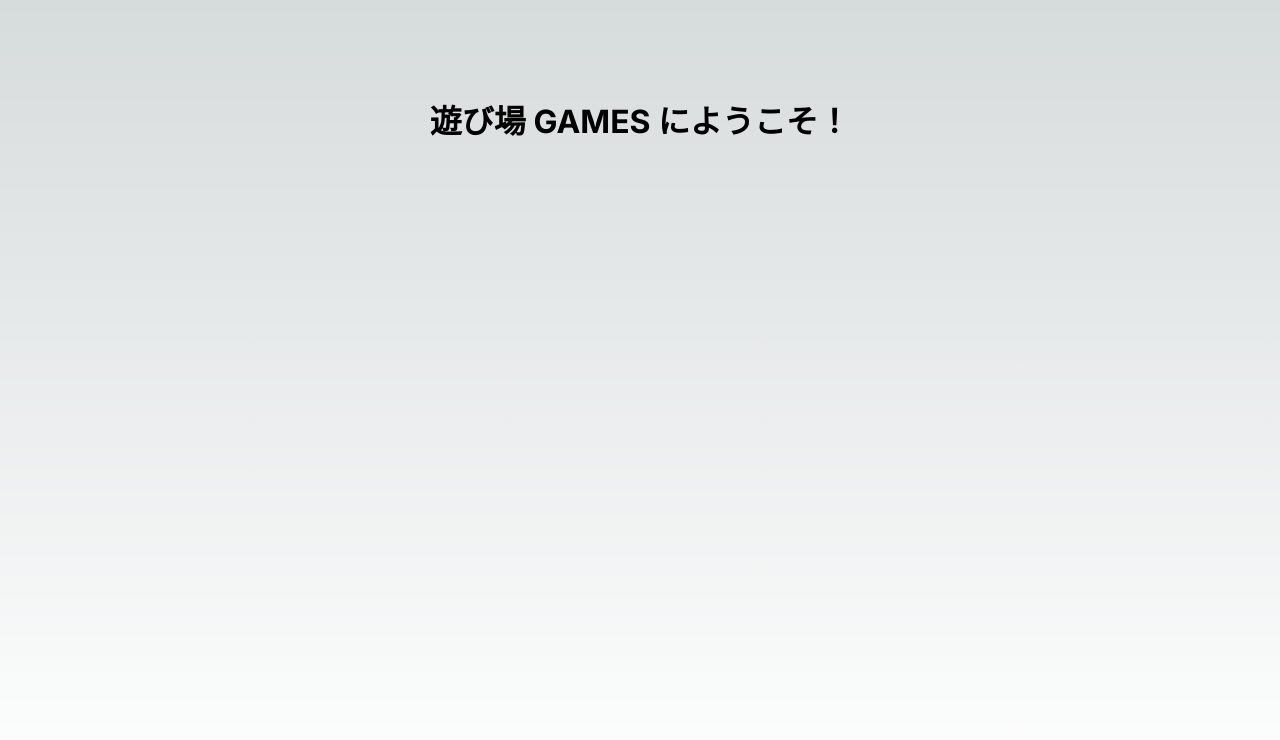
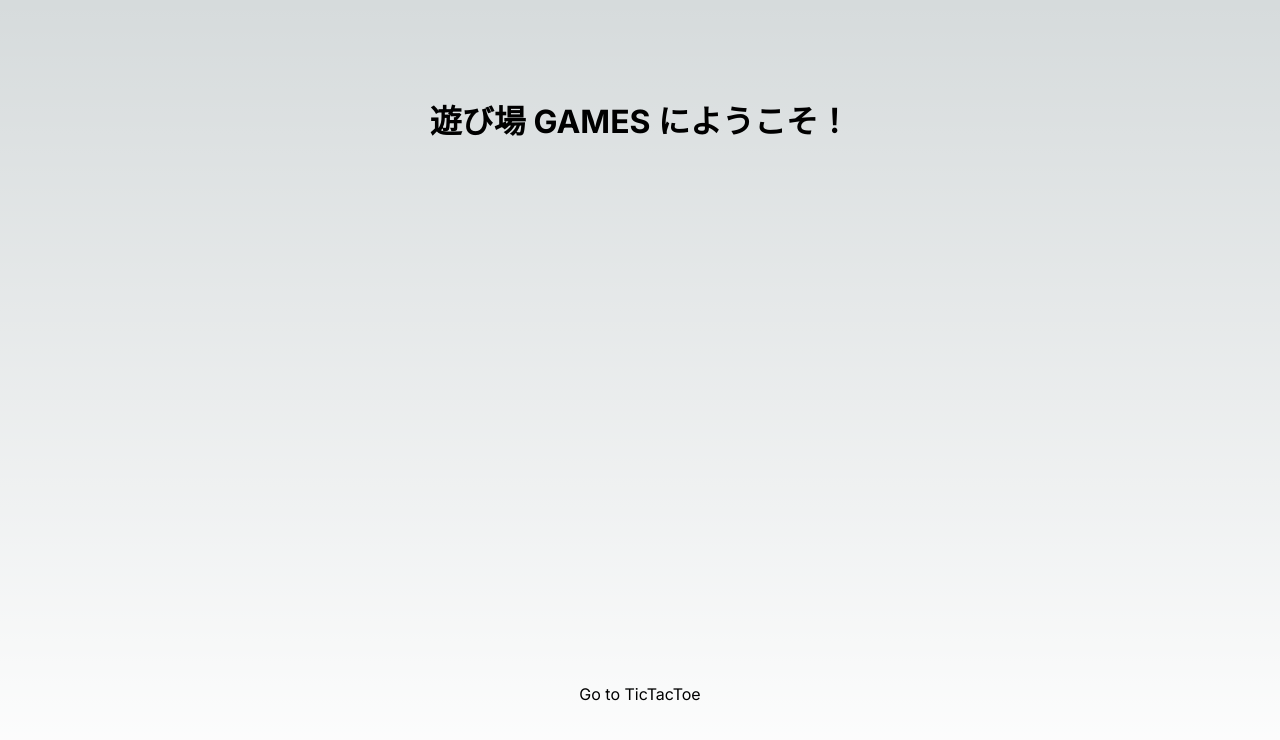
Before and after one commit to rask-kasuterra/oasobi-games, a Next.js app: page / in a window 1280 px wide. Shown: the top 740 px of the page. Built offline with nearby package versions, Linux system fonts and the light colour scheme.

Commit message:
Added TicTacToe URL

```diff
--- a/app/page.js
+++ b/app/page.js
@@ -1,6 +1,8 @@
 import styles from "./page.module.css";
 
 export default function Home() {
+  const ticTacToeUrl = process.env.TIC_TAC_TOE_URL;
+
   return (
     <>
       <head>
@@ -9,6 +11,7 @@ export default function Home() {
       <body>
         <main className={styles.main}>
           <h1>遊び場 GAMES にようこそ！</h1>
+          <a href={ticTacToeUrl}>Go to TicTacToe</a>
         </main>
       </body>
     </>
--- a/next.config.mjs
+++ b/next.config.mjs
@@ -1,4 +1,8 @@
 /** @type {import('next').NextConfig} */
-const nextConfig = {};
+const nextConfig = {
+    env: {
+        NEXT_PUBLIC_PROJECT_B_URL: process.env.NEXT_PUBLIC_PROJECT_B_URL,
+    },
+};
 
 export default nextConfig;
```
